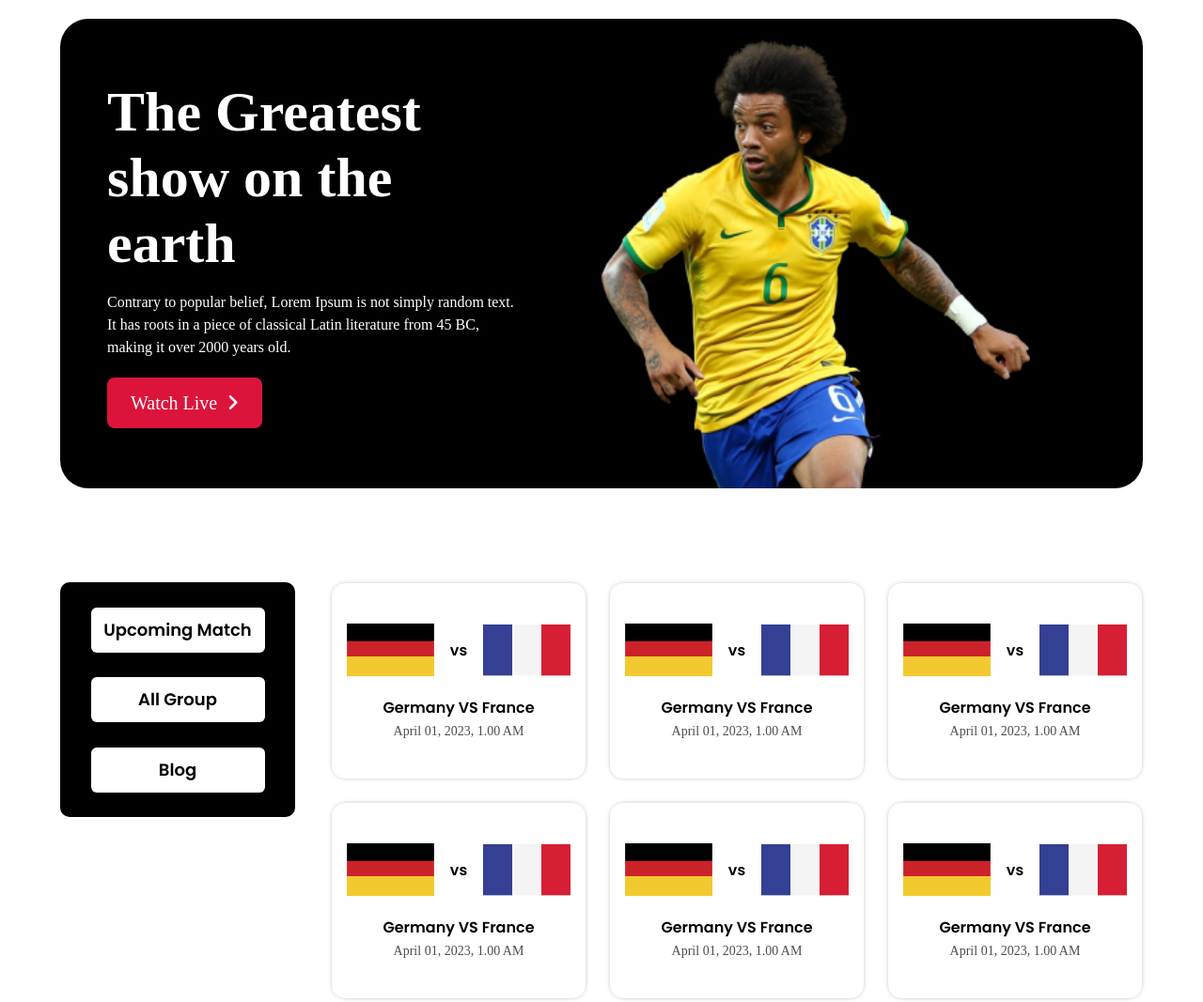
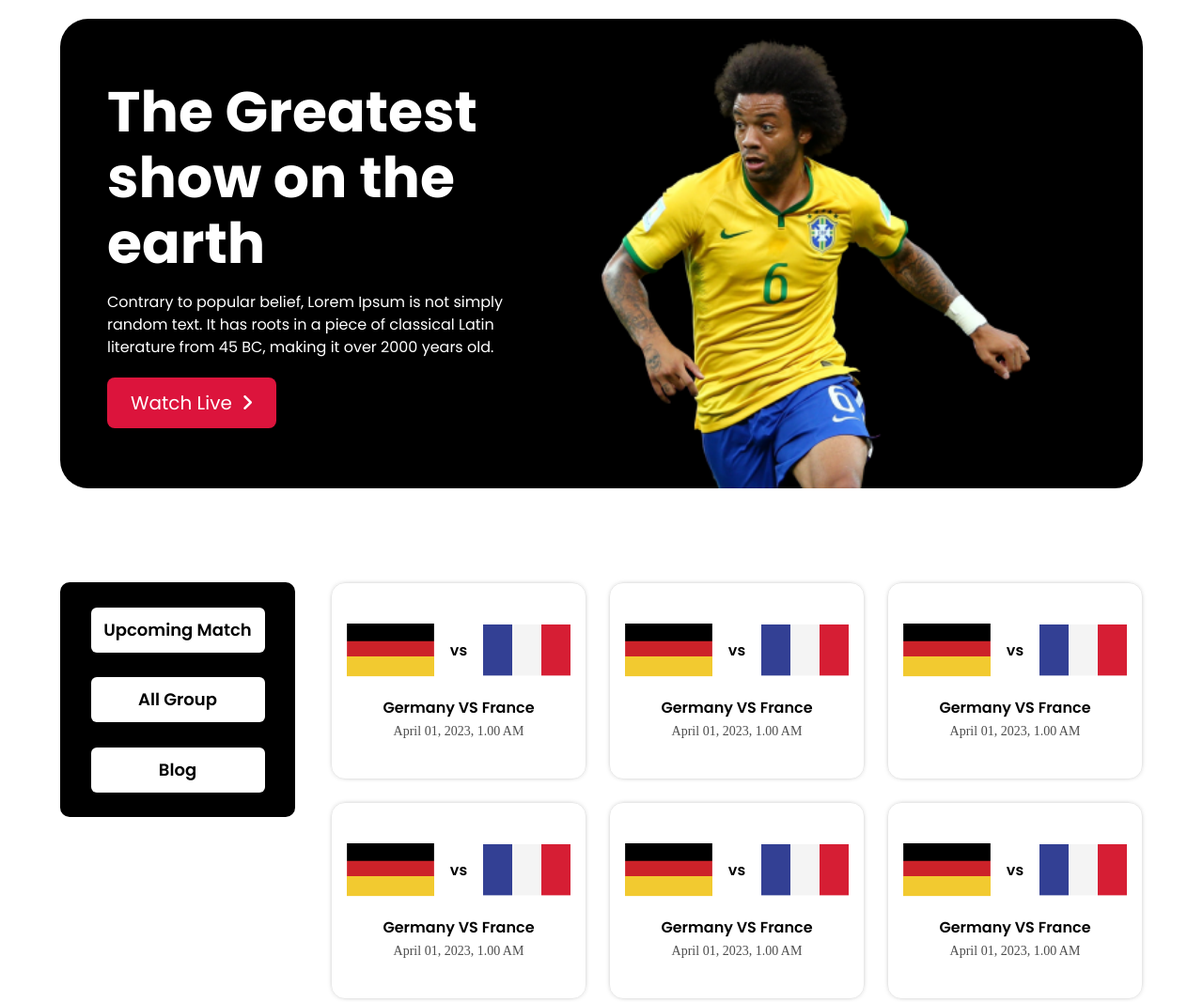
Before and after one commit to mazharulshameem/Fifa-World-Cup-2022, a plain HTML site: page upcoming.html in a window 1280 px wide. Shown: the top 1067 px of the page at 94% size. Drawn offline with Linux system fonts and the light colour scheme.

Commit message:
style added

```diff
--- a/upcoming.html
+++ b/upcoming.html
@@ -25,11 +25,11 @@
     <header id="header">
         <div class="header container">
             <div class="header-txt">
-                <h1 class="Poppins-bold">The Greatest show on the earth</h1>
-                <p class="Poppins-reg">Contrary to popular belief, Lorem Ipsum is not simply
+                <h1 class="Poppins-700">The Greatest show on the earth</h1>
+                <p class="Poppins-400">Contrary to popular belief, Lorem Ipsum is not simply
                     random text. It has roots in a piece of classical Latin literature from 45 BC, making it over 2000
                     years old.</p>
-                <a class="Poppins-reg" href="#">watch live<i class="fa-solid fa-angle-right"></i></a>
+                <a class="Poppins-400" href="#">watch live<i class="fa-solid fa-angle-right"></i></a>
             </div>
             <div class="header-img">
                 <img src="images/banner-image.png" alt="">
```
